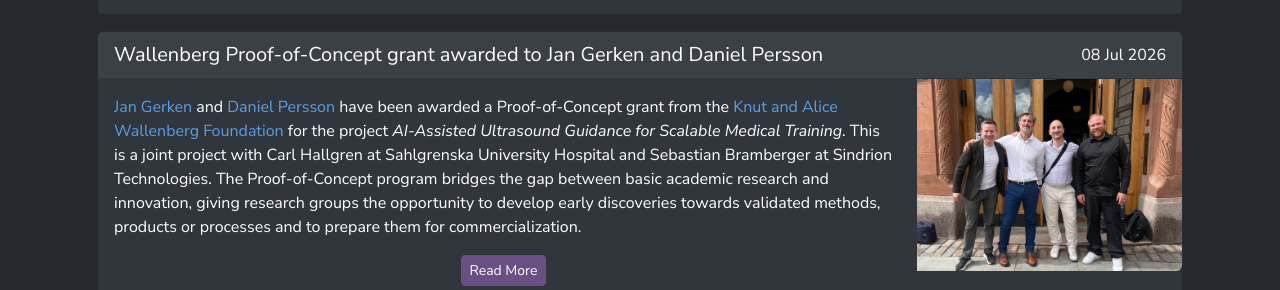
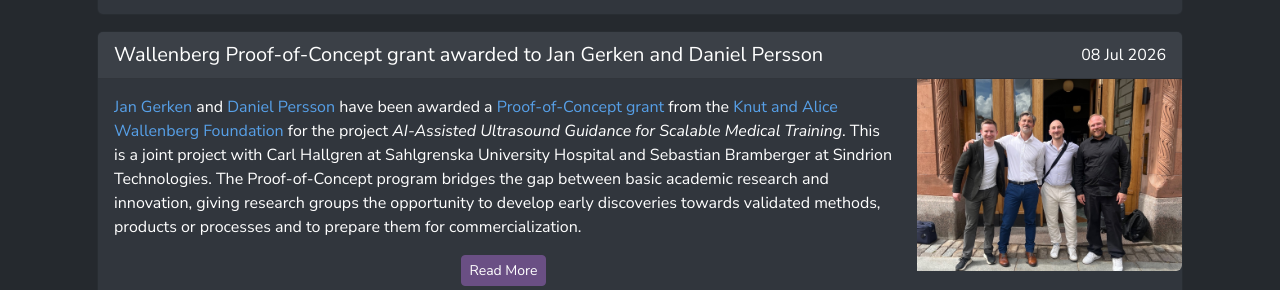
Before and after one commit to GAPinDNNs/gapindnns.github.io, a Jekyll site: the page built from _pages/index.md, in a window 1280 px wide and 900 px high, scrolled down 906 px. Shown: the part 164-454 px from the top of the window. Built offline with Jekyll 4.4.1, drawn with Linux system fonts in a browser that asks for light colours; nearby versions of some CDN libraries; some of the changed lines change nothing that is shown.

Commit message:
Add link to press release

```diff
--- a/_data/news.yml
+++ b/_data/news.yml
@@ -8,7 +8,7 @@
   link: https://kaw.wallenberg.org/en/press/seven-innovation-projects-ai-quantum-technologies-or-ict-receive-grants-knut-and-alice
   image: /assets/images/news/WALP_team.jpeg
   text: |
-    [Jan Gerken](/members/Jan_Gerken) and [Daniel Persson](/members/Daniel_Persson) have been awarded a Proof-of-Concept grant from the [Knut and Alice Wallenberg Foundation](https://kaw.wallenberg.org/en) for the project *AI-Assisted Ultrasound Guidance for Scalable Medical Training*. This is a joint project with Carl Hallgren at Sahlgrenska University Hospital and Sebastian Bramberger at Sindrion Technologies. The Proof-of-Concept program bridges the gap between basic academic research and innovation, giving research groups the opportunity to develop early discoveries towards validated methods, products or processes and to prepare them for commercialization.
+    [Jan Gerken](/members/Jan_Gerken) and [Daniel Persson](/members/Daniel_Persson) have been awarded a [Proof-of-Concept grant](https://kaw.wallenberg.org/en/press/seven-innovation-projects-ai-quantum-technologies-or-ict-receive-grants-knut-and-alice) from the [Knut and Alice Wallenberg Foundation](https://kaw.wallenberg.org/en) for the project *AI-Assisted Ultrasound Guidance for Scalable Medical Training*. This is a joint project with Carl Hallgren at Sahlgrenska University Hospital and Sebastian Bramberger at Sindrion Technologies. The Proof-of-Concept program bridges the gap between basic academic research and innovation, giving research groups the opportunity to develop early discoveries towards validated methods, products or processes and to prepare them for commercialization.
 - date: 2026-06-24
   headline: "New Preprint on Equivariance and Augmentation for Bayesian Neural Networks"
   link: https://arxiv.org/abs/2606.26273
```
